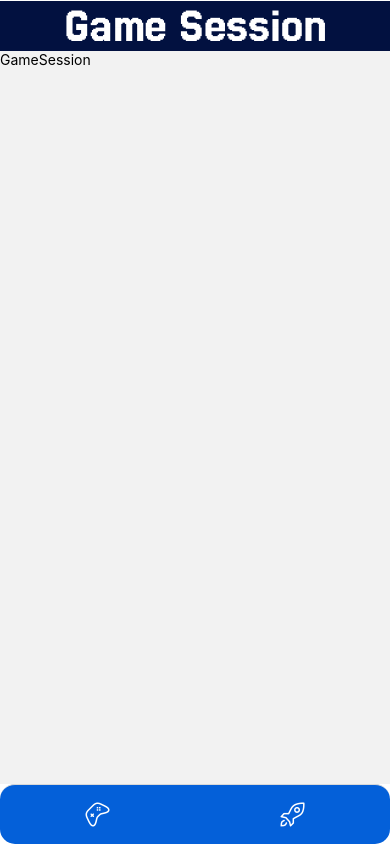
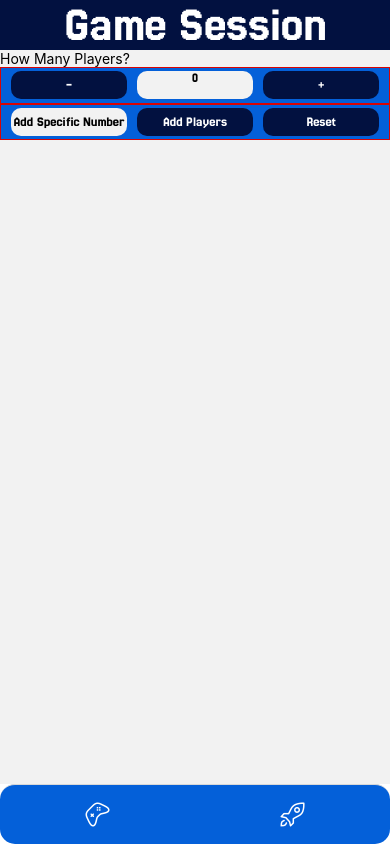
Before and after one commit to Raphoto1/finalDesarrolloApps, a React Native app: screen /SessionStack in a window 390 px wide. Built offline with nearby package versions, Linux system fonts and the light colour scheme.

Commit message:
se plantea redux y se crea un counter de jugadores

```diff
--- a/App.js
+++ b/App.js
@@ -1,10 +1,12 @@
 //imports de app
 import { SafeAreaView, StyleSheet, Platform, StatusBar } from "react-native";
 import { useFonts } from "expo-font";
+import { Provider } from "react-redux";
 //imports propios
 import Navigator from "./src/navigation/Navigator";
 import { fonts } from "./src/constants/fonts";
 import { colors } from "./src/constants/colors";
+import Store from "./src/Store";
 
 //nav bar/ send call(main)llama modal seleccionar juego y grupo o jugadores/sessions(program session/search session)/Friends(Invite friends/manage Groups(carrito))
 
@@ -17,16 +19,18 @@ export default function App() {
 
   if (fontsLoaded && !fontError) {
     return (
-      <SafeAreaView style={styles.container}>
-        <Navigator />
-      </SafeAreaView>
+      <Provider store={Store}>
+        <SafeAreaView style={styles.container}>
+          <Navigator />
+        </SafeAreaView>
+      </Provider>
     );
   }
 }
 
 const styles = StyleSheet.create({
   container: {
-    marginTop: Platform.OS === "android" ? StatusBar.currentHeight : 1,
+    marginTop: Platform.OS === "android" ? StatusBar.currentHeight : 0,
     flex: 1,
   },
 });
--- /dev/null
+++ b/src/Store/index.js
@@ -0,0 +1,5 @@
+import { configureStore } from "@reduxjs/toolkit";
+import counterReducer from '../features/counter/counterSlice'
+export default configureStore({
+    reducer:{counterReducer}
+})
--- a/src/componets/Header.jsx
+++ b/src/componets/Header.jsx
@@ -9,7 +9,8 @@ const Header = ({ title }) => {
 
   return (
     <View style={styles.container}>
-      <Text style={styles.text}>{title}</Text>
+      <Text style={width > 360 ? styles.textHeader : styles.textSm}>{title}</Text>
+      {/* <Text style={styles.text2}>holi</Text> */}
     </View>
   );
 };
@@ -17,15 +18,28 @@ const Header = ({ title }) => {
 const styles = StyleSheet.create({
   container: {
     width: "100%",
-    alignItems: 'center',
     justifyContent: "center",
     backgroundColor: colors.darkBlue,
   },
-  text: {
+  text2: {
+    color:'white'
+  },
+  textHeader: {
+    justifyContent: 'center',
+    alignItems: 'center',
+    textAlign: 'center',
+    textAlignVertical:'center',
     fontFamily:'Jersey_25',
     color: "white",
     fontSize:50
   },
+  textSm: {
+    justifyContent: 'center',
+    alignItems:'center',
+    fontFamily:'Jersey_25',
+    color: "white",
+    fontSize:30
+  }
 });
 
 export default Header;
--- /dev/null
+++ b/src/componets/PlayersCounter.jsx
@@ -0,0 +1,88 @@
+import { StyleSheet, Text, View, Pressable, TextInput } from "react-native";
+import React from "react";
+import { useState } from "react";
+import { colors } from "../constants/colors";
+import { useDispatch, useSelector } from "react-redux";
+import { decrement, increment, incrementByAmount, reset } from "../features/counter/counterSlice";
+
+const PlayersCounter = () => {
+  const [inputToAdd, setInputToAdd] = useState();
+  const count = useSelector((state) => state.counterReducer.value);
+  const dispatch = useDispatch();
+
+  const confirmAdd = () => {
+    dispatch(incrementByAmount(inputToAdd));
+  };
+  return (
+    <View style={styles.playerCounter}>
+      <View style={styles.title}>
+        <Text>How Many Players?</Text>
+      </View>
+      <View style={styles.containerCounter}>
+        <View style={styles.btnContainer}>
+          <Pressable style={styles.btn} onPress={() => dispatch(decrement())}>
+            <Text style={styles.btnText}>-</Text>
+          </Pressable>
+          <Text style={styles.number}>{count}</Text>
+          <Pressable style={styles.btn} onPress={() => dispatch(increment())}>
+            <Text style={styles.btnText}>+</Text>
+          </Pressable>
+        </View>
+        <View style={styles.btnContainer}>
+          <TextInput style={styles.number} value={inputToAdd} onChangeText={(text) => setInputToAdd(Number(text))} placeholder='Add Specific Number' />
+          <Pressable style={styles.btn} onPress={confirmAdd}>
+            <Text style={styles.btnText}>Add Players</Text>
+          </Pressable>
+          <Pressable style={styles.btn} onPress={()=>dispatch(reset())}>
+            <Text style={styles.btnText}>Reset</Text>
+          </Pressable>
+        </View>
+      </View>
+    </View>
+  );
+};
+
+export default PlayersCounter;
+
+const styles = StyleSheet.create({
+  playerCounter: {
+    height: "100%",
+  },
+  containerCounter: {
+    height: "10%",
+    width: "100%",
+    backgroundColor: colors.lightBlue,
+  },
+  btnContainer: {
+    borderColor: colors.alertColor,
+    borderWidth: 1,
+    flexDirection: "row",
+    height: "50%",
+    width: "100%",
+    justifyContent: "space-evenly",
+    alignItems: "center",
+  },
+  btn: {
+    backgroundColor: colors.darkBlue,
+    width: "30%",
+    height: "80%",
+    borderRadius: 10,
+    justifyContent: "center",
+    alignItems: "center",
+  },
+  btnText: {
+    fontFamily: "Jersey_25",
+    color: "white",
+  },
+  number: {
+    width: "30%",
+    height: "80%",
+    backgroundColor: colors.white,
+    justifyContent: "center",
+    borderRadius: 10,
+    alignItems: "center",
+    textAlign: "center",
+    textAlignVertical: "center",
+    fontFamily: "Jersey_25",
+  },
+});
--- /dev/null
+++ b/src/features/counter/counterSlice.js
@@ -0,0 +1,26 @@
+import { createSlice } from "@reduxjs/toolkit"
+
+export const counterSlice = createSlice({
+    name: 'counter',
+    initialState: {
+        value:0
+    },
+    reducers: {
+        increment: state => {
+            state.value+=1
+        },
+        decrement: state => {
+            state.value-=1
+        },
+        incrementByAmount: (state, action) => {
+            state.value=action.payload
+        },
+        reset: state => {
+            state.value=0
+        }
+    }
+})
+
+export const { increment, decrement, incrementByAmount, reset } = counterSlice.actions
+
+export default counterSlice.reducer
--- a/src/navigation/BottomTabNavigator.jsx
+++ b/src/navigation/BottomTabNavigator.jsx
@@ -17,6 +17,7 @@ const BottomTabNavigator = () => {
         header: () => {
           return <Header route={route} />;
         },
+        headerShown:false,
         tabBarShowLabel: false,
         tabBarStyle: styles.tabBar,
       })}>
--- a/src/screens/GameSession.jsx
+++ b/src/screens/GameSession.jsx
@@ -1,14 +1,22 @@
+//imports de app
 import { StyleSheet, Text, View } from 'react-native'
 import React from 'react'
+//imports propios
+import PlayersCounter from '../componets/PlayersCounter'
 
 const GameSession = () => {
   return (
-    <View>
-      <Text>GameSession</Text>
+    <View style={styles.generalContainer}>
+      <PlayersCounter/>
     </View>
   )
 }
 
 export default GameSession
 
-const styles = StyleSheet.create({})
+const styles = StyleSheet.create({
+  generalContainer: {
+    width:'100%',
+    flex:1
+  }
+})
```
Also changed, not shown: package.json (+5 -2 lines), 1 other file (tests, documents, lock files or other folders).
